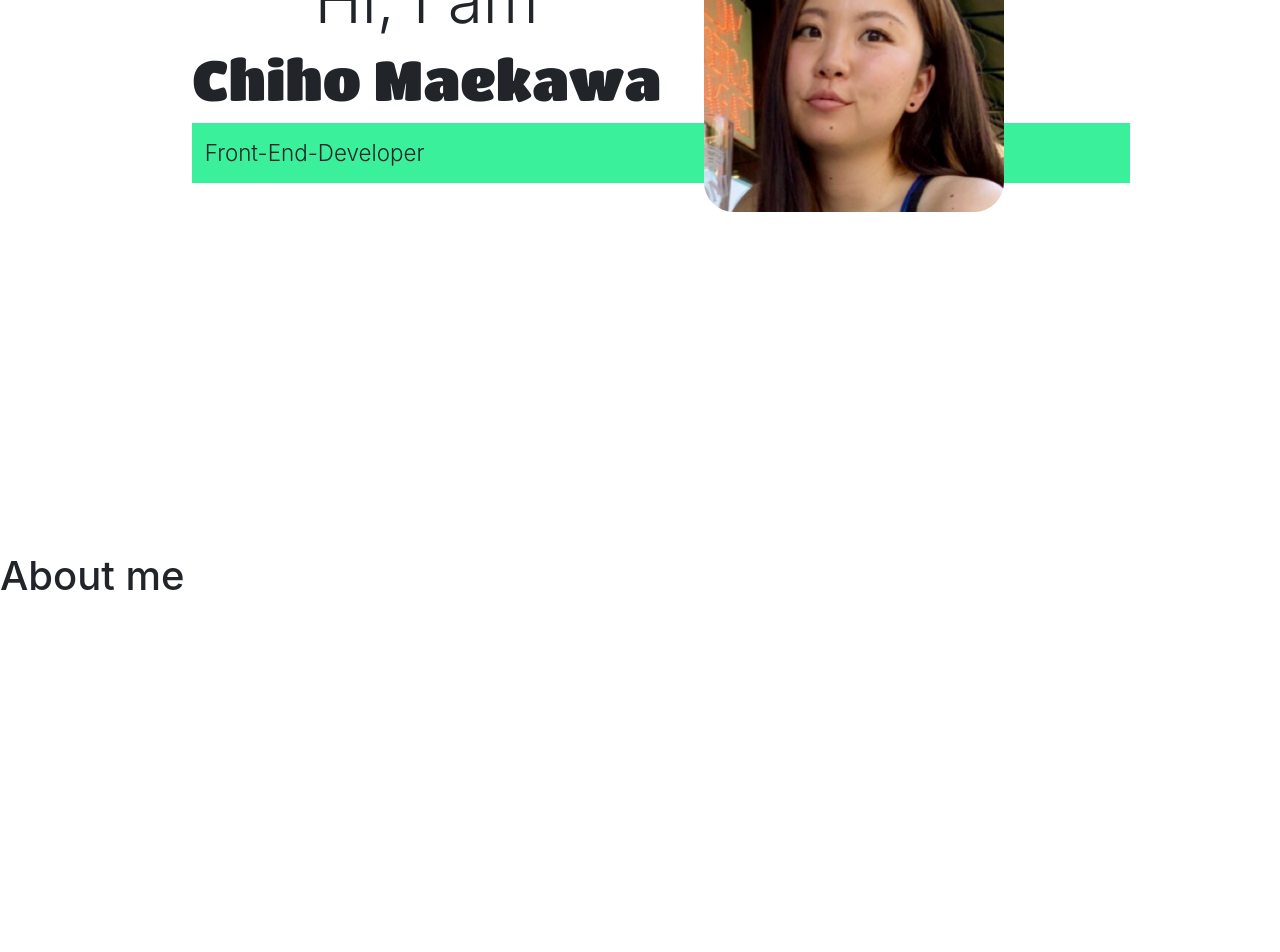
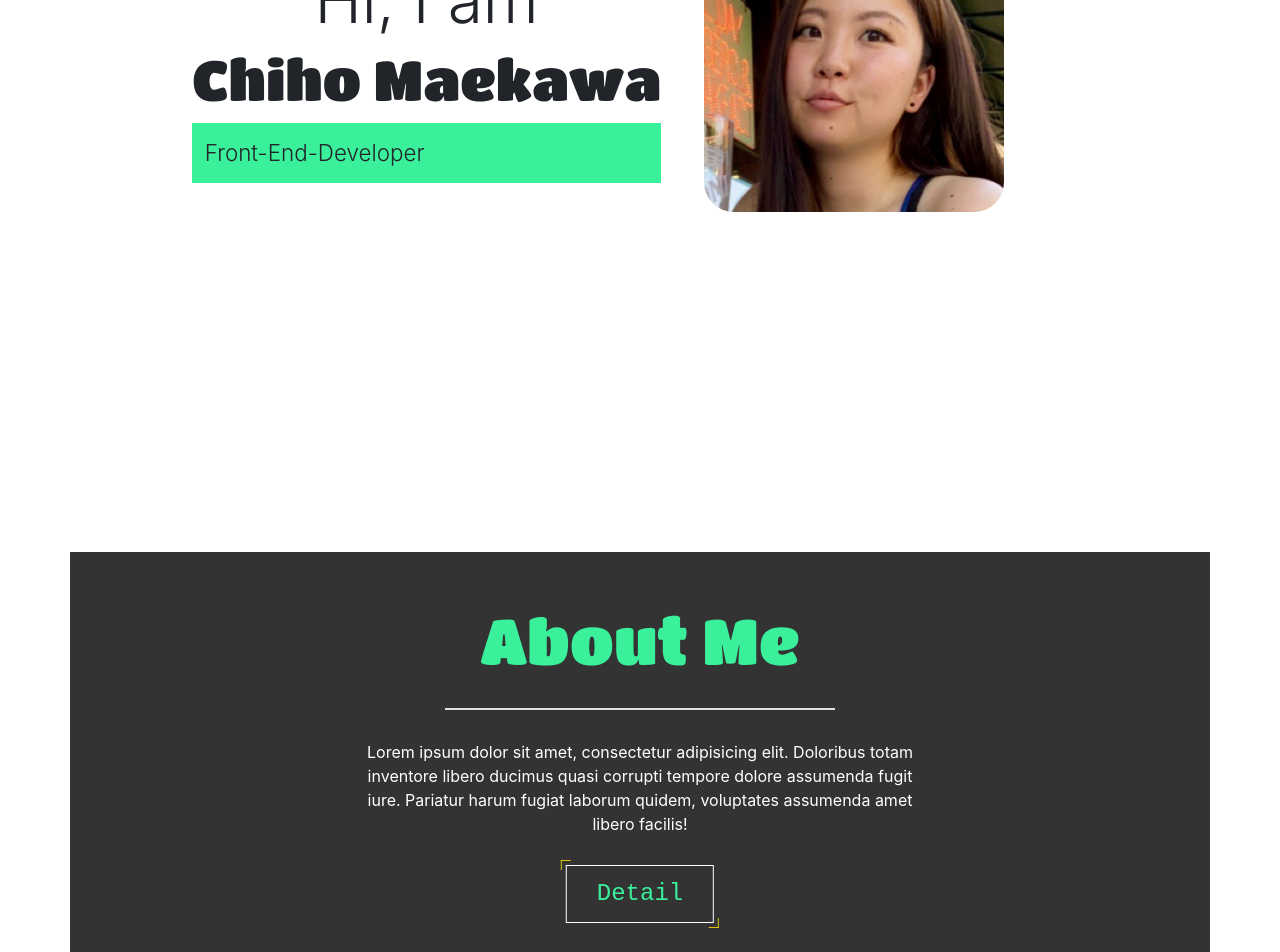
Before and after one commit to Chimoha31/Portfolio, a React (Create React App) app: page / in a window 1280 px wide. Shown: the part 267-1219 px from the top of the page. Before the commit the page ends 979 px from the top, so only its background shows below. Built offline with nearby package versions, Linux system fonts and the light colour scheme; a web font is replaced by a local one.

Commit message:
Installed Vertical timeline components

```diff
--- a/package.json
+++ b/package.json
@@ -16,6 +16,7 @@
     "react-dom": "^17.0.2",
     "react-router-dom": "^6.2.2",
     "react-scripts": "5.0.0",
+    "react-vertical-timeline-component": "^3.5.2",
     "styled-components": "^5.3.5",
     "web-vitals": "^2.1.4"
   },
--- /dev/null
+++ b/src/components/Home/BriefAboutMe.css
@@ -0,0 +1,84 @@
+h1,
+p {
+  text-align: center;
+}
+
+.container {
+  color: #fff;
+  position: relative;
+  width: 100%;
+  height: 50vh;
+  background-color: #333333;
+}
+
+.container h1 {
+  color: rgb(58, 240, 155);
+  font-family: "Titan One", cursive;
+  font-size: 4rem;
+  padding-top: 50px;
+}
+.container p {
+ width: 50%;
+ margin: 0 auto;
+}
+
+.border {
+  width: 35%;
+  margin: 30px auto;
+}
+
+.aboutme_btn {
+  position: absolute;
+  bottom: 0px;
+  left: 50%;
+  transform: translate(-50%, -50%);
+  font-size: 1.5rem;
+  text-decoration: none;
+}
+
+/* animation */
+.aboutme_btn {
+  font-family:'Courier New', Courier, monospace;
+  color: rgb(58, 240, 155);
+  border: 1px solid #fff;
+  padding: 10px 30px;
+  display: inline-block;
+  text-decoration: none;
+  outline: none;
+  transition: all 0.3s ease-in-out;
+}
+
+.aboutme_btn:hover {
+  background: rgba(116, 226, 12, 0.897);
+  color: #000;
+  border-color: transparent;
+}
+
+.aboutme_btn::before,
+.aboutme_btn::after {
+  content: "";
+  position: absolute;
+  border: solid rgb(218, 196, 3);
+  width: 10px;
+  height: 10px;
+  transition: all 0.3s ease-in-out;
+}
+
+.aboutme_btn::before {
+  top: -6px;
+  left: -6px;
+  border-width: 1px 0 0 1px;
+}
+
+.aboutme_btn::after {
+  bottom: -6px;
+  right: -6px;
+  border-width: 0 1px 1px 0;
+}
+
+.aboutme_btn:hover::before,
+.aboutme_btn:hover::after {
+  width: calc(100% + 11px);
+  height: calc(100% + 11px);
+  border-color: rgb(214, 211, 15);
+}
--- /dev/null
+++ b/src/components/Home/BriefAboutMe.jsx
@@ -0,0 +1,23 @@
+import React from 'react';
+import styled from 'styled-components';
+import './BriefAboutMe.css';
+import {Link} from 'react-router-dom';
+
+function BriefAboutMe() {
+  return (
+    <Container>
+      <div className="container">
+      <h1>About Me</h1>
+      <div className="border"></div>
+      <p>Lorem ipsum dolor sit amet, consectetur adipisicing elit. Doloribus totam inventore libero ducimus quasi corrupti tempore dolore assumenda fugit iure. Pariatur harum fugiat laborum quidem, voluptates assumenda amet libero facilis!</p>
+      <Link to="/aboutme" className="aboutme_btn">Detail</Link>
+      </div>
+    </Container>
+  )
+}
+
+const Container = styled.div`
+  width: 100%;
+  height: auto;
+`
+export default BriefAboutMe
--- a/src/components/Home/Home.css
+++ /dev/null
@@ -1,78 +0,0 @@
-.introduce_container {
-  /* display: flex; */
-  width: 100%;
-  height: 80%;
-  margin: 0 auto;
-}
-
-.introduce {
-  text-align: center;
-  margin-top: 50px;
-}
-
-.introduce h2 {
-  font-size: 2rem;
-  font-weight: 300;
-}
-.introduce h1 {
-  font-size: 2.5rem;
-  font-family: 'Titan One', cursive;
-}
-.introduce p {
-  font-size: 2rem;
-  font-weight: 300;
-  width: 100%;
-  background-color: rgb(58, 240, 155);
-}
-
-.image img{
-  display: block;
-  margin: 0 auto;
-  width: 300px;
-  height:300px;
-  border-radius: 10%;
-}
-
-@media (min-width: 767px) {
-  .introduce_container {
-    margin-top: 100px;
-    position: relative;
-  }
-  .introduce_container .introduce {
-    position: absolute;
-    left: 15%;
-  }
-  .introduce_container .introduce h2{
-   font-size: 3rem;
-  }
-  .introduce_container .introduce h1{
-   font-size: 2.6rem;
-  }
-  .introduce_container .introduce p {
-    width: 250%;
-    text-align:start;
-    font-size: 1.2rem;
-    margin-top: 40px;
-    padding: 0.8rem;
-  }
-  .introduce_container .image {
-    position: absolute;
-    left: 55%;
-    z-index: 900;
-  }
-}
-
-@media (min-width: 1025px) {
-  .introduce_container .introduce h2{
-   font-size: 4rem;
-  }
-  .introduce_container .introduce h1{
-   font-size: 3.5rem;
-  }
-  .introduce_container .introduce p {
-    width: 200%;
-    font-size: 1.4rem;
-    margin-top: 10px;
-    padding: 0.8rem;
-  }
-}
--- a/src/components/Home/Home.jsx
+++ b/src/components/Home/Home.jsx
@@ -1,27 +1,15 @@
 import React from "react";
 import AnimationTitle from "./AnimationTitle";
-import chiho from "../../images/chiho.JPG";
-import './Home.css';
+import Introduce from './Introduce';
+import BriefAboutMe from './BriefAboutMe';
 import styled from 'styled-components';
 
 function Home() {
   return (
     <Container>
       <AnimationTitle />
-      <div className="introduce_container">
-        <div className="introduce">
-          <h2>Hi, I am</h2>
-          <h1>Chiho Maekawa</h1>
-          <p>Front-End-Developer</p>
-        </div>
-        <div className="image">
-          <img src={chiho} alt="Chiho" />
-        </div>
-      </div>
-
-      <div>
-        <h1>About me</h1>
-      </div>
+      <Introduce />
+      <BriefAboutMe />
     </Container>
   );
 }
--- /dev/null
+++ b/src/components/Home/Introduce.css
@@ -0,0 +1,88 @@
+.introduce_container {
+  /* display: flex; */
+  width: 100%;
+  height: 80%;
+  margin: 0 auto;
+}
+
+.introduce {
+  text-align: center;
+  margin-top: 50px;
+}
+
+.introduce h2 {
+  font-size: 2rem;
+  font-weight: 300;
+}
+.introduce h1 {
+  font-size: 2.5rem;
+  font-family: 'Titan One', cursive;
+}
+.introduce p {
+  font-size: 2rem;
+  font-weight: 300;
+  width: 100%;
+  background-color: rgb(58, 240, 155);
+}
+
+.image img{
+  display: block;
+  margin: 0 auto;
+  width: 300px;
+  height:300px;
+  border-radius: 10%;
+}
+
+@media (min-width: 767px) {
+  .introduce_container {
+    margin-top: 100px;
+    position: relative;
+  }
+  .introduce_container .introduce {
+    position: absolute;
+    left: 15%;
+  }
+  .introduce_container .introduce h2{
+   font-size: 3rem;
+  }
+  .introduce_container .introduce h1{
+   font-size: 2.6rem;
+  }
+  .introduce_container .introduce p {
+    /* width: 250%; */
+    text-align:start;
+    font-size: 1.2rem;
+    margin-top: 40px;
+    padding: 0.8rem;
+    animation: subtitle 2s ease forwards;
+    animation-delay: 4s;
+  }
+
+  @keyframes subtitle {
+    0% {
+     width: 0px;
+    }
+    100% {
+      width: 210%;
+    }
+  }
+  .introduce_container .image {
+    position: absolute;
+    left: 55%;
+    z-index: 900;
+  }
+}
+
+@media (min-width: 1025px) {
+  .introduce_container .introduce h2{
+   font-size: 4rem;
+  }
+  .introduce_container .introduce h1{
+   font-size: 3.5rem;
+  }
+  .introduce_container .introduce p {
+    font-size: 1.4rem;
+    margin-top: 10px;
+    padding: 0.8rem;
+  }
+}
--- /dev/null
+++ b/src/components/Home/Introduce.jsx
@@ -0,0 +1,20 @@
+import React from "react";
+import chiho from "../../images/chiho.JPG";
+import './Introduce.css';
+
+function Introduce() {
+  return (
+    <div className="introduce_container">
+      <div className="introduce">
+        <h2>Hi, I am</h2>
+        <h1>Chiho Maekawa</h1>
+        <p>Front-End-Developer</p>
+      </div>
+      <div className="image">
+        <img src={chiho} alt="Chiho" />
+      </div>
+    </div>
+  );
+}
+
+export default Introduce;
```
Also changed, not shown: 1 other file (tests, documents, lock files or other folders).
